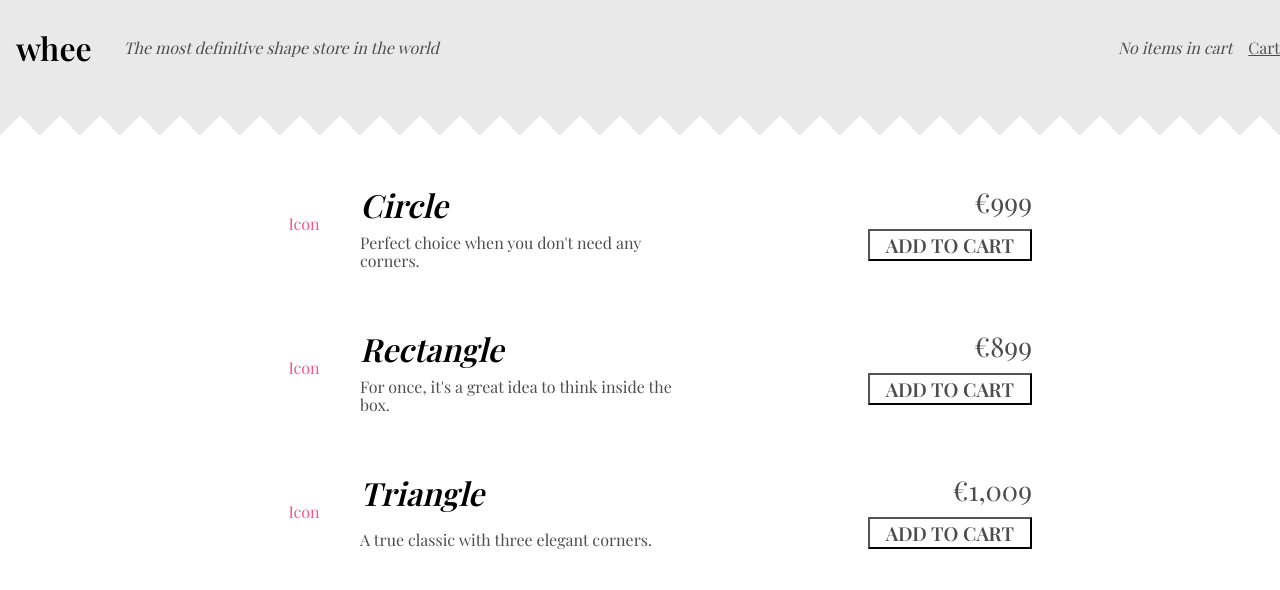
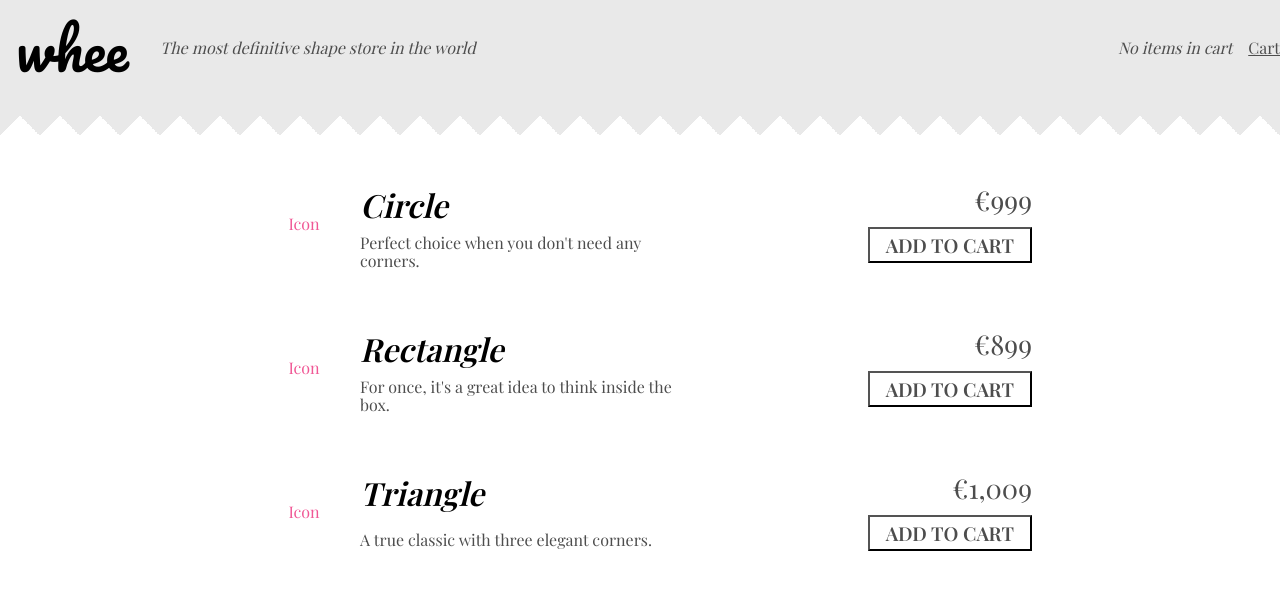
Before and after one commit to Owlaukka/whee-shop, a React app: page / in a window 1280 px wide. Shown: the top 590 px of the page. Built offline with nearby package versions, Linux system fonts and the light colour scheme; the HTML template or start-up script is replaced by a standard one; a web font is replaced by a local one.

Commit message:
refactored product-info into a common component

```diff
--- a/src/NavBar/NavBar.tsx
+++ b/src/NavBar/NavBar.tsx
@@ -49,6 +49,9 @@ const LogoNavItem = styled(NavItem)({
 
 const Logo = styled.h1({
   margin: 0,
+  fontFamily: "'Pacifico', cursive",
+  fontWeight: 'normal',
+  fontSize: '3.5rem',
 });
 
 const TaglineNavItem = styled(NavItem)({
--- a/src/Product/ProductItem.tsx
+++ b/src/Product/ProductItem.tsx
@@ -1,11 +1,9 @@
-import React, { useContext, useState } from 'react';
+import React from 'react';
 import styled from '@emotion/styled';
 
-import { ITheme } from 'src/theme';
-import ShoppingCartContext from '../ShoppingCart/ShoppingCartContext';
 import { IProduct } from './ProductService';
-import { Button } from '../common/components';
-import formatCurrency from '../common/helpers/formatCurrency';
+import ProductItemCartSection from './ProductItemCartSection';
+import { ProductInfo } from '../common/components';
 
 interface Props {
   product: IProduct;
@@ -17,95 +15,11 @@ const ItemContainer = styled('li')({
   justifyContent: 'space-between',
 });
 
-const ProductInfo = styled('div')({
-  maxWidth: '55%',
-  display: 'grid',
-  alignItems: 'center',
-  gridTemplateColumns: 'auto auto',
-  gridTemplateRows: '1fr 1fr',
-  gridTemplateAreas: `
-    "product-icon product-name"
-    "product-icon product-description"
-  `,
-});
-
-const ProductIcon = styled('div')(({ theme }: { theme?: ITheme }) => ({
-  gridArea: 'product-icon',
-  width: '7rem',
-  height: '7rem',
-  display: 'flex',
-  alignItems: 'center',
-  justifyContent: 'center',
-  color: theme!.colors.accent,
-}));
-
-const ProductName = styled('h1')({
-  margin: 0,
-  gridArea: 'product-name',
-  alignSelf: 'end',
-  fontStyle: 'italic',
-});
-
-const ProductDescription = styled('p')({
-  margin: 0,
-  gridArea: 'product-description',
-});
-
-const CartSection = styled('div')({
-  display: 'flex',
-  flexDirection: 'column',
-  alignItems: 'flex-end',
-});
-
-const ProductPrice = styled('div')({
-  fontSize: '1.7rem',
-  marginBottom: '0.7rem',
-});
-
-const formatPrice = (price: number) => formatCurrency(price);
-
-const resolveCartButtonText = (
-  isProductInCart: boolean,
-  isLoading: boolean
-): string =>
-  isProductInCart
-    ? `Remov${isLoading ? 'ing' : 'e'} from cart`
-    : `Add${isLoading ? 'ing' : ''} to cart`;
-
-const ProductItem = ({ product }: Props) => {
-  const [isLoading, setIsLoading] = useState(false);
-  const { cartItems, addToCart, removeFromCart } = useContext(
-    ShoppingCartContext
-  );
-
-  const isProductInCart = cartItems.map((item) => item.id).includes(product.id);
-
-  const onCartClick = async () => {
-    const clickAction = isProductInCart ? removeFromCart : addToCart;
-    try {
-      setIsLoading(true);
-      await clickAction(product);
-    } finally {
-      setIsLoading(false);
-    }
-  };
-
-  return (
-    <ItemContainer>
-      <ProductInfo>
-        <ProductIcon>Icon</ProductIcon>
-        <ProductName>{product.name}</ProductName>
-        <ProductDescription>{product.description}</ProductDescription>
-      </ProductInfo>
-
-      <CartSection>
-        <ProductPrice>{formatPrice(product.price)}</ProductPrice>
-        <Button disabled={isLoading} onClick={onCartClick}>
-          {resolveCartButtonText(isProductInCart, isLoading).toUpperCase()}
-        </Button>
-      </CartSection>
-    </ItemContainer>
-  );
-};
+const ProductItem = ({ product }: Props) => (
+  <ItemContainer>
+    <ProductInfo product={product} />
+    <ProductItemCartSection product={product} />
+  </ItemContainer>
+);
 
 export default ProductItem;
--- /dev/null
+++ b/src/Product/ProductItemCartSection.tsx
@@ -0,0 +1,60 @@
+import styled from '@emotion/styled';
+import React, { useContext, useState } from 'react';
+
+import { Button } from '../common/components';
+import formatCurrency from '../common/helpers/formatCurrency';
+import { IProduct } from './ProductService';
+import ShoppingCartContext from '../ShoppingCart/ShoppingCartContext';
+
+interface Props {
+  product: IProduct;
+}
+
+const CartSection = styled('div')({
+  display: 'flex',
+  flexDirection: 'column',
+  alignItems: 'flex-end',
+});
+
+const ProductPrice = styled('div')({
+  fontSize: '1.7rem',
+  marginBottom: '0.7rem',
+});
+
+// Loading-state should be displayed in a more elegant way in a production-grade app.
+const resolveCartButtonText = (
+  isProductInCart: boolean,
+  isLoading: boolean
+): string =>
+  isProductInCart
+    ? `Remov${isLoading ? 'ing' : 'e'} from cart`
+    : `Add${isLoading ? 'ing' : ''} to cart`;
+
+const ProductInfoComponent = ({ product }: Props) => {
+  const [isLoading, setIsLoading] = useState(false);
+  const { cartItems, addToCart, removeFromCart } = useContext(
+    ShoppingCartContext
+  );
+
+  const isProductInCart = cartItems.map((item) => item.id).includes(product.id);
+
+  const onCartClick = async () => {
+    const clickAction = isProductInCart ? removeFromCart : addToCart;
+    try {
+      setIsLoading(true);
+      await clickAction(product);
+    } finally {
+      setIsLoading(false);
+    }
+  };
+  return (
+    <CartSection>
+      <ProductPrice>{formatCurrency(product.price)}</ProductPrice>
+      <Button disabled={isLoading} onClick={onCartClick}>
+        {resolveCartButtonText(isProductInCart, isLoading).toUpperCase()}
+      </Button>
+    </CartSection>
+  );
+};
+
+export default ProductInfoComponent;
--- a/src/ShoppingCart/ShoppingCartItem.tsx
+++ b/src/ShoppingCart/ShoppingCartItem.tsx
@@ -1,5 +1,5 @@
 import React, { useContext, useState } from 'react';
-import { Button } from '../common/components';
+import { Button, ProductInfo } from '../common/components';
 import ShoppingCartContext from './ShoppingCartContext';
 import { IProduct } from '../Product/ProductService';
 
@@ -19,7 +19,7 @@ const ShoppingCartItem = ({ item }: { item: IProduct }) => {
   };
   return (
     <li>
-      <h4>{item.name}</h4>
+      <ProductInfo product={item} />
       <Button disabled={isRemoveLoading} onClick={() => onRemoveClick(item)}>
         Remov{isRemoveLoading ? 'ing' : 'e'} item
       </Button>
--- a/src/common/components/Button.tsx
+++ b/src/common/components/Button.tsx
@@ -33,7 +33,7 @@ const StyledButton = styled(Button)(({ theme }: { theme?: ITheme }) => ({
   borderRadius: '0px',
   fontSize: '1.2rem',
   fontWeight: 'bold',
-  padding: '0.2rem 1rem',
+  padding: '0.3rem 1rem',
   '&:hover:not(:disabled)': {
     cursor: 'pointer',
     backgroundColor: theme!.colors.button.bgHover,
--- /dev/null
+++ b/src/common/components/ProductInfo.tsx
@@ -0,0 +1,52 @@
+import styled from '@emotion/styled';
+import React from 'react';
+import { IProduct } from 'src/Product/ProductService';
+import { ITheme } from 'src/theme';
+
+interface Props {
+  product: IProduct;
+}
+
+const ProductInfo = styled('div')({
+  maxWidth: '55%',
+  display: 'grid',
+  alignItems: 'center',
+  gridTemplateColumns: 'auto auto',
+  gridTemplateRows: '1fr 1fr',
+  gridTemplateAreas: `
+    "product-icon product-name"
+    "product-icon product-description"
+  `,
+});
+
+const ProductIcon = styled('div')(({ theme }: { theme?: ITheme }) => ({
+  gridArea: 'product-icon',
+  width: '7rem',
+  height: '7rem',
+  display: 'flex',
+  alignItems: 'center',
+  justifyContent: 'center',
+  color: theme!.colors.accent,
+}));
+
+const ProductName = styled('h1')({
+  margin: 0,
+  gridArea: 'product-name',
+  alignSelf: 'end',
+  fontStyle: 'italic',
+});
+
+const ProductDescription = styled('p')({
+  margin: 0,
+  gridArea: 'product-description',
+});
+
+const ProductInfoComponent = ({ product }: Props) => (
+  <ProductInfo>
+    <ProductIcon>Icon</ProductIcon>
+    <ProductName>{product.name}</ProductName>
+    <ProductDescription>{product.description}</ProductDescription>
+  </ProductInfo>
+);
+
+export default ProductInfoComponent;
--- a/src/common/components/index.ts
+++ b/src/common/components/index.ts
@@ -1,2 +1,3 @@
 // eslint-disable-next-line import/prefer-default-export
 export { default as Button } from './Button';
+export { default as ProductInfo } from './ProductInfo';
--- a/src/theme/GlobalStyles.ts
+++ b/src/theme/GlobalStyles.ts
@@ -2,8 +2,10 @@ import { normalize } from 'polished';
 import { css } from '@emotion/react';
 import theme from '.';
 
+// TODO: change these imports to external urls into local imports
 const GlobalStyles = css`
   @import url('https://fonts.googleapis.com/css2?family=Playfair+Display:ital,wght@0,400;0,600;1,400;1,700&display=swap');
+  @import url('https://fonts.googleapis.com/css2?family=Pacifico&display=swap');
   ${normalize()}
 
   * {
```
